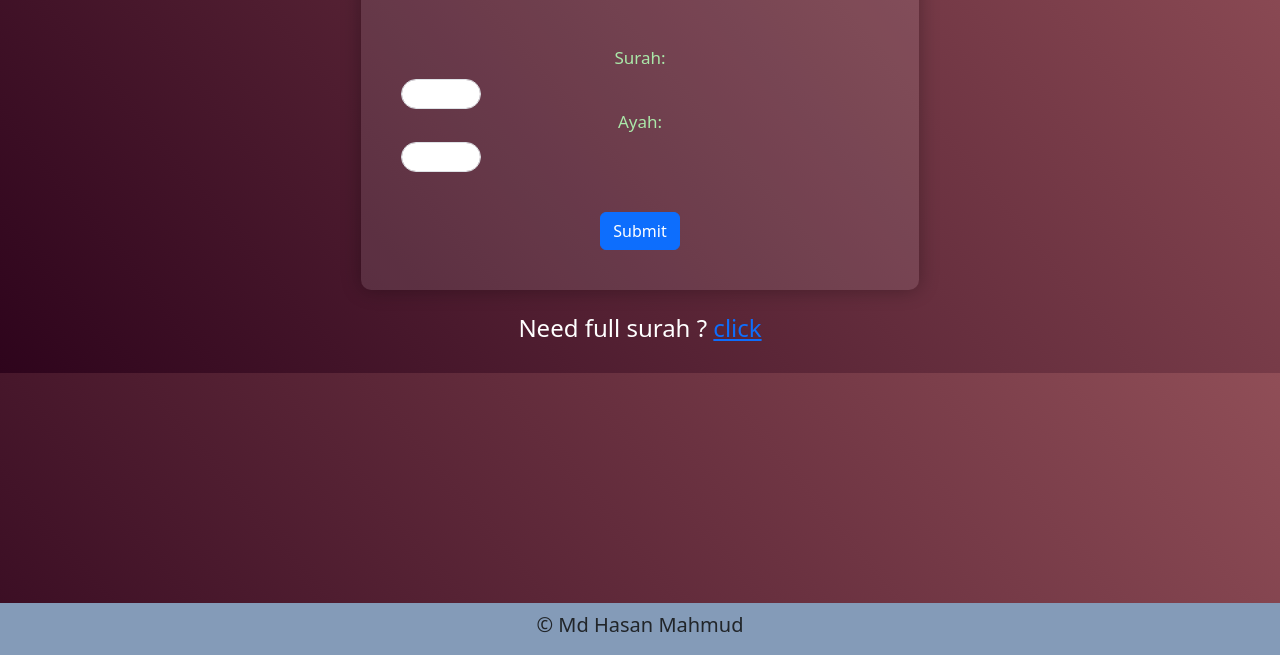
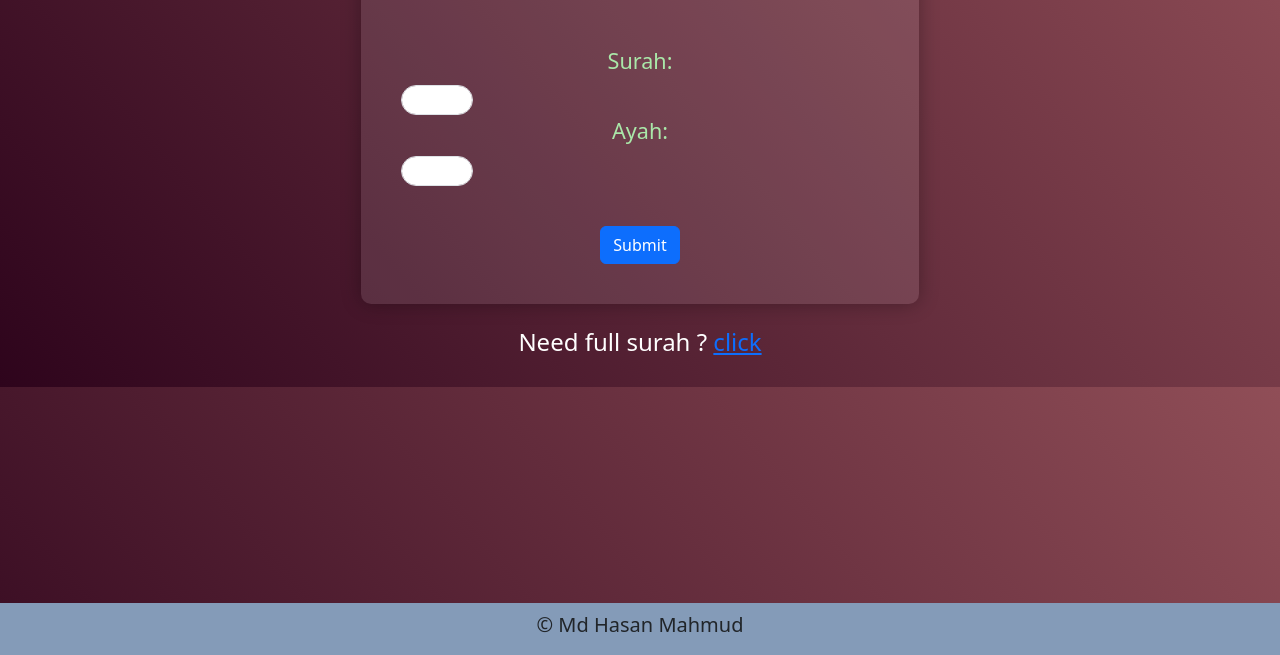
Before and after one commit to mhasanm828/Qur-an-ayah, a plain HTML site: page index.html in a window 1280 px wide. Shown: the part 145-800 px from the top of the page. Drawn offline with nearby package versions, Linux system fonts and the light colour scheme.

Commit message:
Update index.html

```diff
--- a/index.html
+++ b/index.html
@@ -27,7 +27,7 @@
     }
 
     #quranForm input[type="number"] {
-      width: 80px;
+      width: 15%;
       border-radius: 20px;
       padding:2px;
       padding-left:10px;
@@ -58,7 +58,7 @@
       background-color: #bfb9a4;
     }
     .form-label{
-      font-size:17px;
+      font-size:135%;
       color:#aae8a9;
 
     }
```
